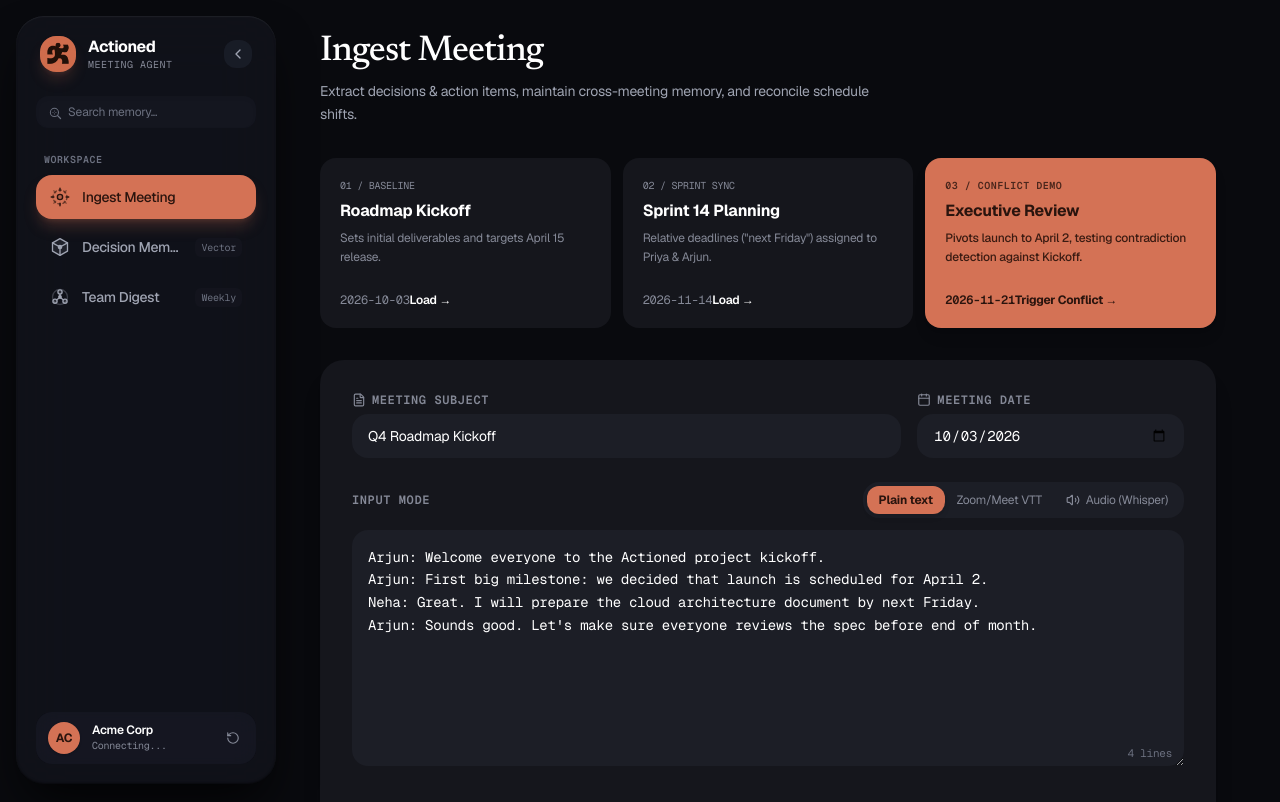
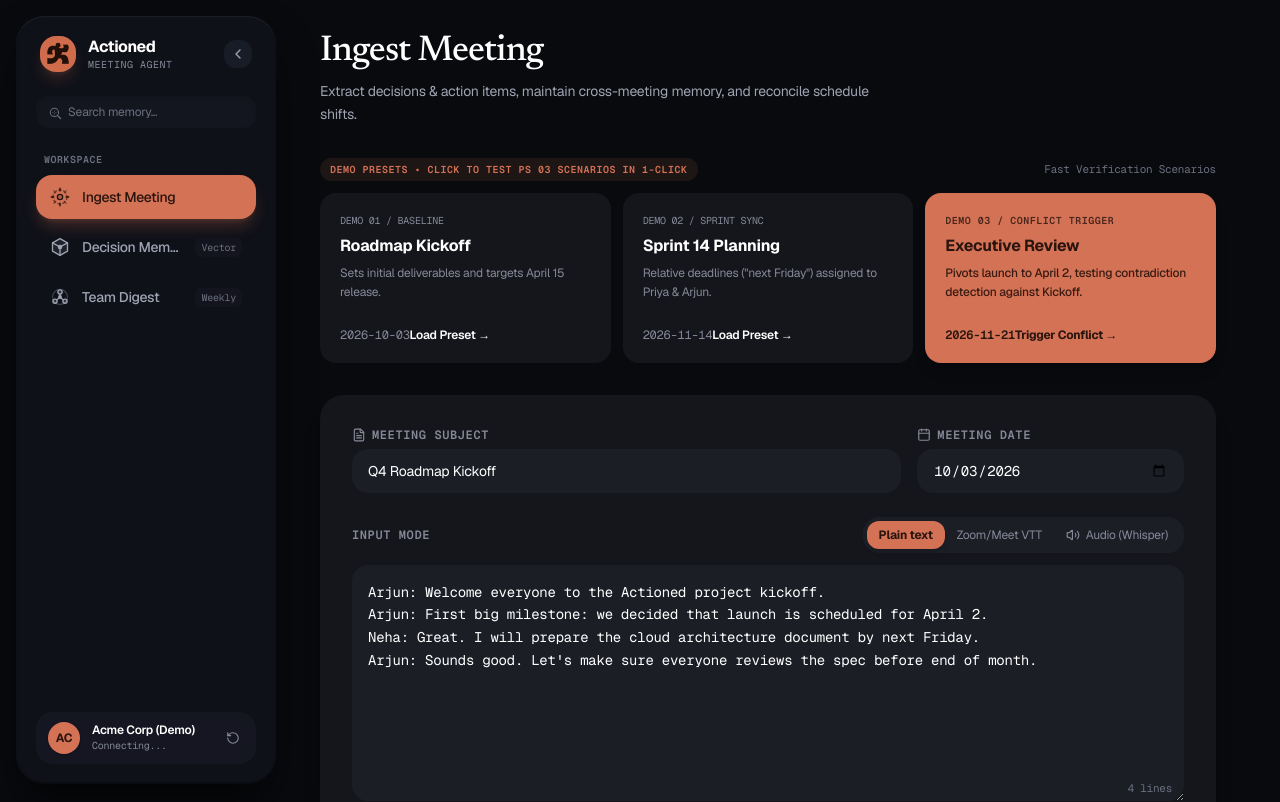
Before and after one commit to KalashMaheshwari/Actioned, a Next.js app in the folder frontend/: page / in a window 1280 px wide. Shown: the top 802 px of the page. Built offline with nearby package versions, Linux system fonts and the light colour scheme; no server answers.

Commit message:
docs(ui): explicitly label demo presets, demo audio samples, and demo tracker integrations

```diff
--- a/frontend/src/app/meetings/[id]/review/page.tsx
+++ b/frontend/src/app/meetings/[id]/review/page.tsx
@@ -173,7 +173,7 @@ function ReviewContent({
             <span>Authorized & Committed to Permanent Memory</span>
           </div>
           <p className="text-xs text-[#9FA4B2] leading-relaxed max-w-2xl">
-            Decisions indexed in ChromaDB vector store. Deliverables dispatched to Trello, and 24h deadline alerts scheduled.
+            Decisions indexed in ChromaDB vector memory. Deliverables dispatched to Trello (Demo integration), and 24h pre-deadline notifications registered in APScheduler.
           </p>
           <div className="pt-2 flex items-center gap-3">
             <button
--- a/frontend/src/app/page.tsx
+++ b/frontend/src/app/page.tsx
@@ -112,7 +112,17 @@ export default function IngestPage() {
         </p>
       </div>
 
-      {/* 3 Scenario Cards */}
+      {/* Demo Scenario Quick-Loads */}
+      <div className="space-y-3">
+        <div className="flex items-center justify-between">
+          <span className="text-[10px] font-mono uppercase tracking-wider text-[#D47255] font-semibold bg-[#D47255]/10 px-2.5 py-1 rounded-full">
+            Demo Presets • Click to test PS 03 scenarios in 1-click
+          </span>
+          <span className="text-[11px] text-[#6B707F] font-mono hidden sm:inline">
+            Fast Verification Scenarios
+          </span>
+        </div>
+
         <div className="grid grid-cols-1 md:grid-cols-3 gap-3">
           {/* Card 1 */}
           <button
@@ -122,7 +132,7 @@ export default function IngestPage() {
           >
             <div className="space-y-1.5">
               <span className="text-[10px] font-mono text-[#858997] block">
-              01 / BASELINE
+                DEMO 01 / BASELINE
               </span>
               <h3 className="text-base font-bold text-white group-hover:text-[#D47255] transition-colors">
                 Roadmap Kickoff
@@ -134,7 +144,7 @@ export default function IngestPage() {
             <div className="pt-3 mt-3 flex items-center justify-between text-xs text-[#858997]">
               <span className="font-mono">2026-10-03</span>
               <span className="font-semibold text-white group-hover:translate-x-0.5 transition-transform">
-              Load →
+                Load Preset →
               </span>
             </div>
           </button>
@@ -147,7 +157,7 @@ export default function IngestPage() {
           >
             <div className="space-y-1.5">
               <span className="text-[10px] font-mono text-[#858997] block">
-              02 / SPRINT SYNC
+                DEMO 02 / SPRINT SYNC
               </span>
               <h3 className="text-base font-bold text-white group-hover:text-[#D47255] transition-colors">
                 Sprint 14 Planning
@@ -159,7 +169,7 @@ export default function IngestPage() {
             <div className="pt-3 mt-3 flex items-center justify-between text-xs text-[#858997]">
               <span className="font-mono">2026-11-14</span>
               <span className="font-semibold text-white group-hover:translate-x-0.5 transition-transform">
-              Load →
+                Load Preset →
               </span>
             </div>
           </button>
@@ -172,7 +182,7 @@ export default function IngestPage() {
           >
             <div className="space-y-1.5">
               <span className="text-[10px] font-mono font-bold uppercase tracking-wider block opacity-80">
-              03 / CONFLICT DEMO
+                DEMO 03 / CONFLICT TRIGGER
               </span>
               <h3 className="text-base font-extrabold text-[#2A140E]">
                 Executive Review
@@ -188,6 +198,7 @@ export default function IngestPage() {
               </span>
             </div>
           </button>
+        </div>
       </div>
 
       {/* Main Ingestion Form (Matte Card, Borderless) */}
@@ -314,7 +325,7 @@ export default function IngestPage() {
 
               {/* Sample recordings */}
               <div className="flex flex-wrap items-center gap-2 text-xs text-[#858997]">
-                <span className="font-mono text-[11px]">Sample audio files:</span>
+                <span className="font-mono text-[11px] text-[#D47255]">Demo audio presets:</span>
                 <button
                   type="button"
                   onClick={() => handleSelectSampleAudio("Kickoff_Recording", "Product Kickoff Recording")}
--- a/frontend/src/components/Sidebar.tsx
+++ b/frontend/src/components/Sidebar.tsx
@@ -306,10 +306,10 @@ export function Sidebar() {
                   suppressHydrationWarning
                 >
                   <span className="text-xs font-semibold text-white block truncate leading-tight">
-                    Acme Corp
+                    Acme Corp (Demo)
                   </span>
                   <span className="text-[10px] font-mono text-[#858997] block truncate">
-                    {isBackendHealthy ? "Memory Connected" : "Connecting..."}
+                    {isBackendHealthy ? "Vector Memory Active" : "Connecting..."}
                   </span>
                 </motion.div>
               )}
@@ -320,7 +320,7 @@ export function Sidebar() {
                 type="button"
                 onClick={handleResetWorkspace}
                 disabled={isResetting}
-                title="Reload demo dataset"
+                title="Reset demo data in ChromaDB & SQLite"
                 className="p-1 rounded-lg text-[#858997] hover:text-[#D47255] transition-colors cursor-pointer"
               >
                 <RotateCcw
```
Lines whose indentation alone changed are shown as unchanged.
